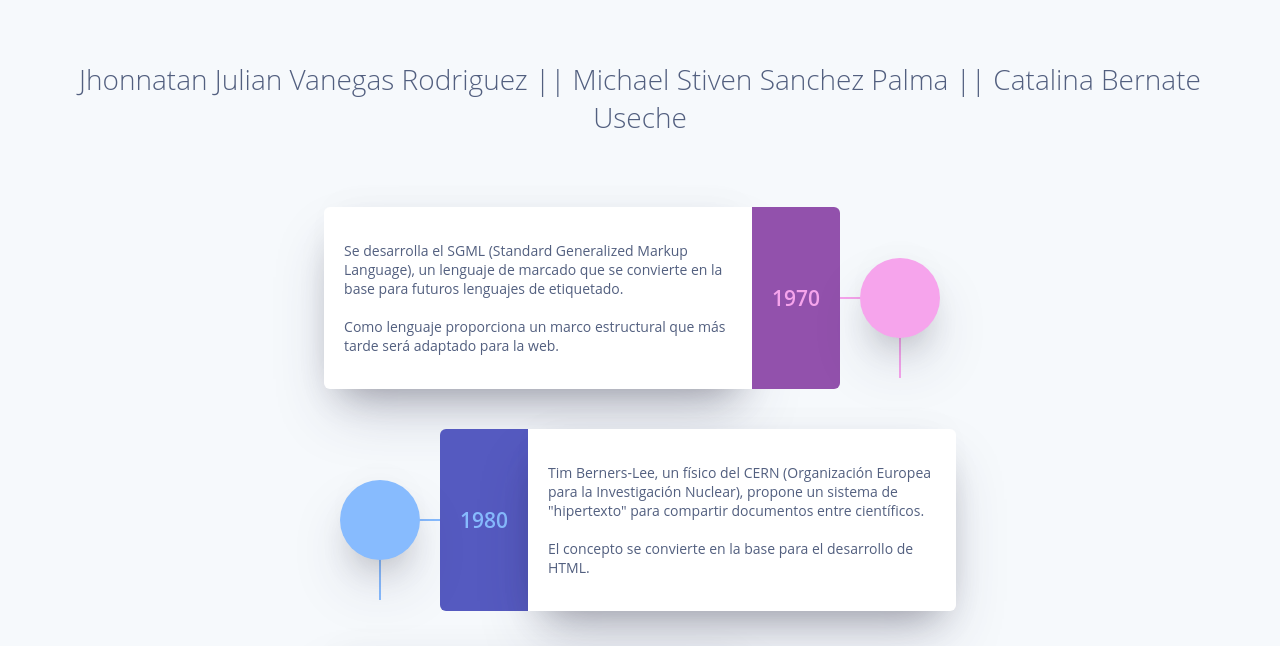
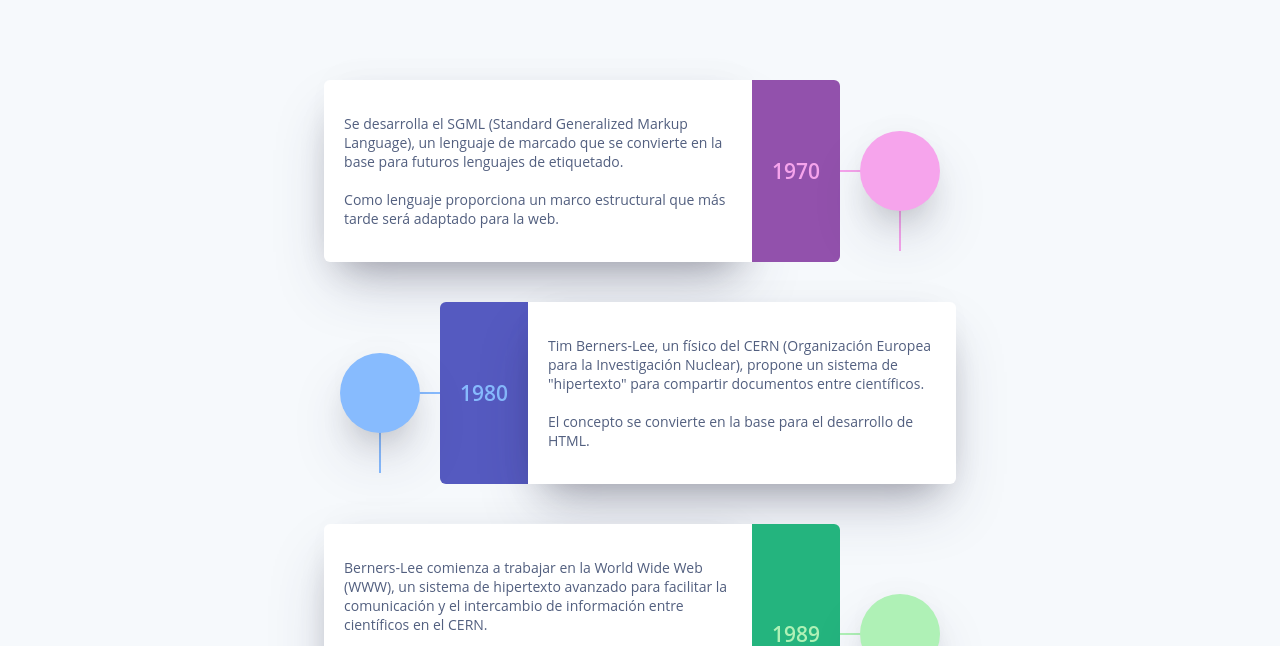
Before and after one commit to Oliveer666/LineaDeTiempo, a plain HTML site: page index.html in a window 1280 px wide. Shown: the part 142-788 px from the top of the page. Drawn offline with Linux system fonts and the light colour scheme.

Commit message:
1.0.html

```diff
--- a/index.html
+++ b/index.html
@@ -10,7 +10,6 @@
 
 
 <h2>LINEA DE TIEMPO HTML Y CSS</h2>
-<h1>Jhonnatan Julian Vanegas Rodriguez || Michael Stiven Sanchez Palma || Catalina Bernate Useche</h1>
 
 <div class="timeline">
 
```
